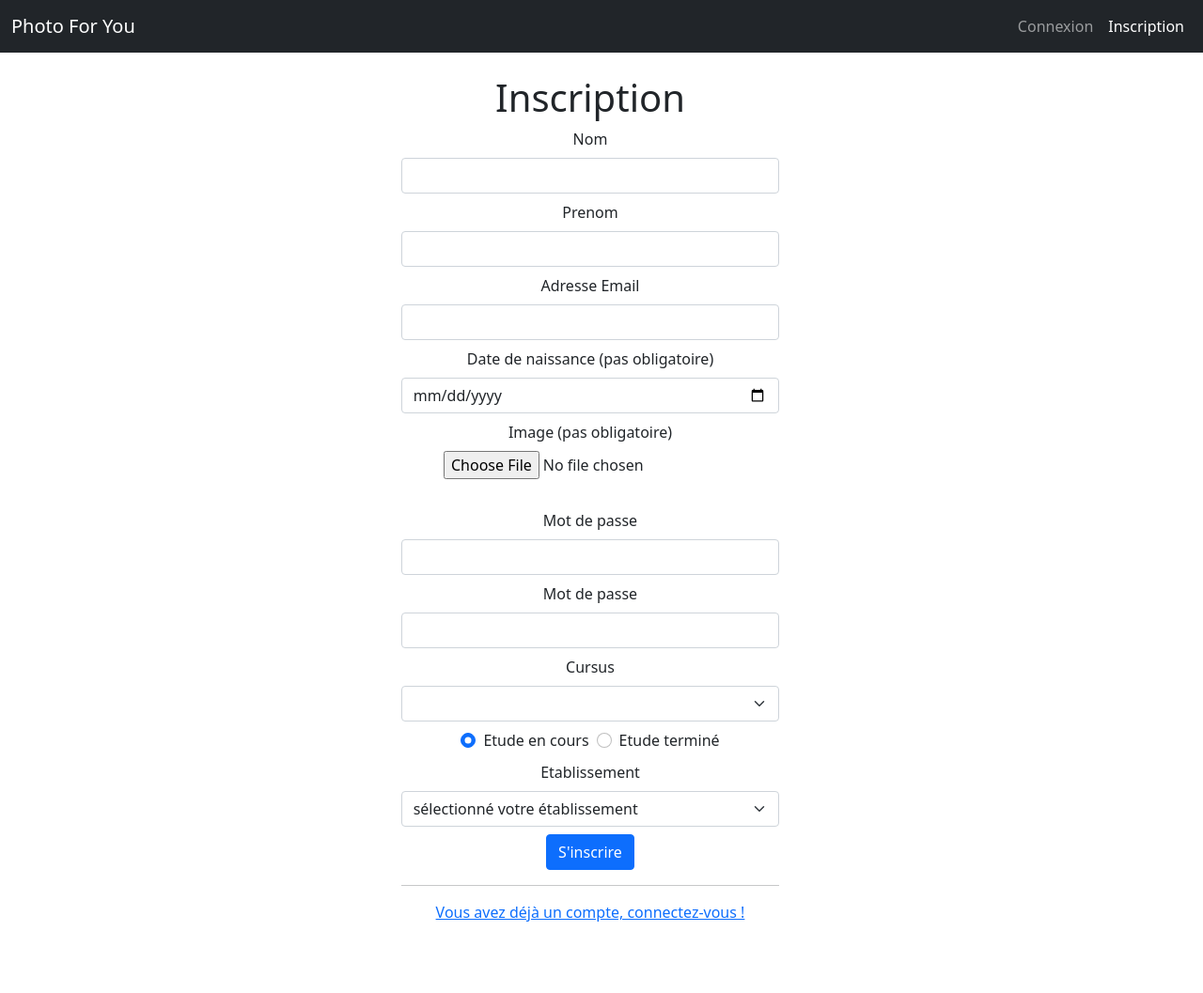
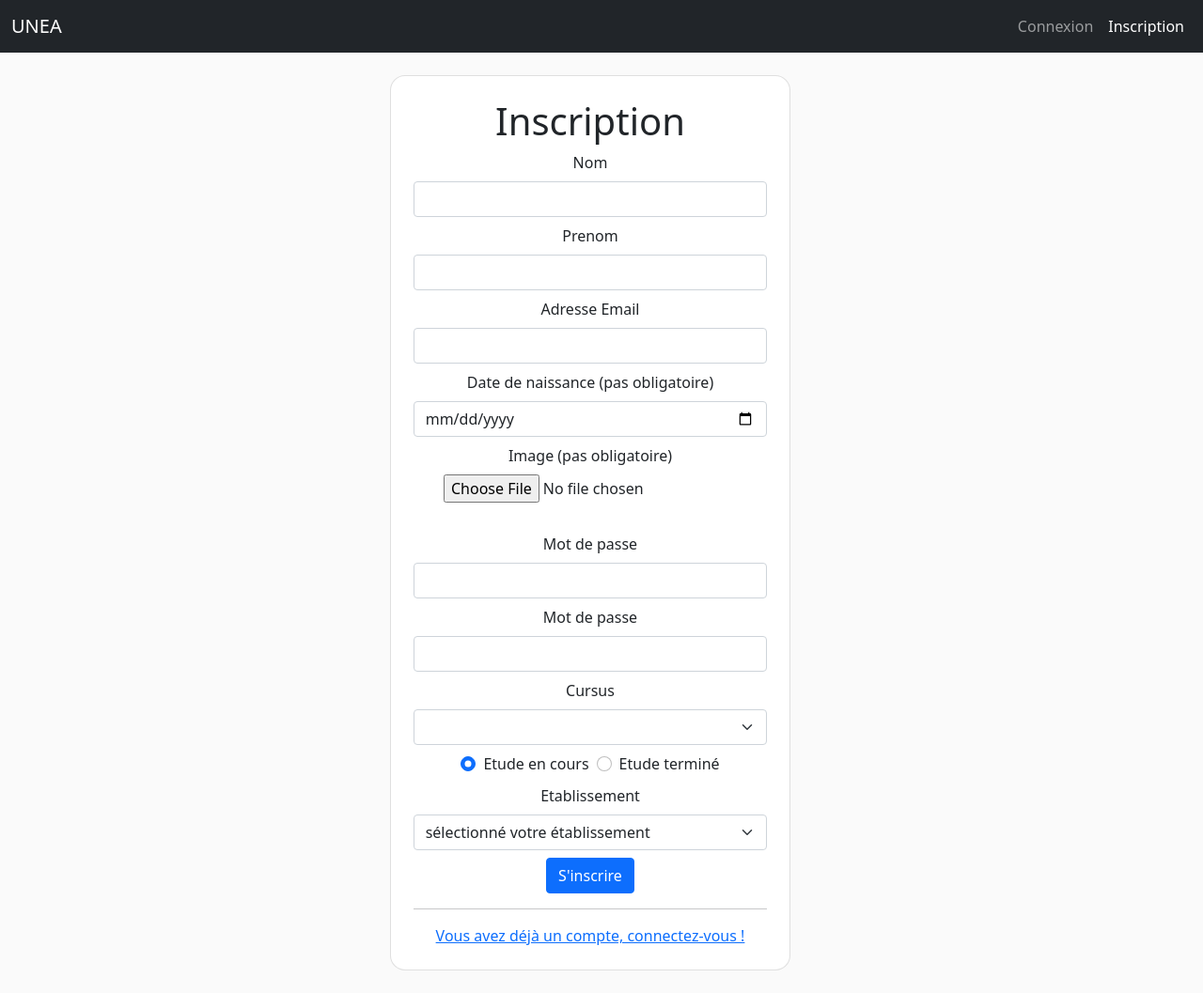
Before and after one commit to Miner-code/MIT-G4, a PHP site: page /inscription.php in a window 1280 px wide. Shown: the whole page at 94% size. Before the commit the page ends 981 px from the top, so only its background shows below. Run offline with PHP 8.4, Linux system fonts and the light colour scheme; data that the repository does not hold is empty.

Commit message:
co & incription

```diff
--- a/assets/css/main.css
+++ b/assets/css/main.css
@@ -0,0 +1,16 @@
+.bg-grey-light {
+    background-color: rgb(250, 250, 250);
+}
+
+.rounded-4 {
+    border-radius: 0.6rem !important;
+  }
+
+.rounded-5 {
+  border-radius: 1rem !important;
+}
+
+.navbar-logo{
+    height: 40px;
+    width: auto;
+}
--- a/assets/js/inscription.js
+++ b/assets/js/inscription.js
@@ -29,7 +29,7 @@ function onOtherEtab() {
             '</div>'+
             '<div class="mb-2">'+
                 '<label for="adresse_etab" class="form-label">Complement d\'adresse</label>'+
-                '<input type="text" class="form-control" name="adresse_etab" pattern="[a-zA-Zéè]{3,128}" required>'+
+                '<input type="text" class="form-control" name="adresse_etab" pattern="[a-zA-Z0-9À-ÿ'+"'"+'-]*{3,128}" required>'+
             '</div>'
         );
     } else {
--- a/connexion.php
+++ b/connexion.php
@@ -4,7 +4,7 @@
 		<title>Connexion</title>
         <?php include "includes/head.php"; ?>
 	</head>
-	<body>
+	<body class="bg-grey-light w-100">
 <?php
     include "includes/bdd.php";
     include "includes/nav.php";
@@ -52,8 +52,8 @@
     }
 
 ?>
-        <div class="row justify-content-center mt-4" style="width:100%;">
-            <div class="col-4 text-center">
+        <div class="row justify-content-center mt-4 w-100">
+            <div class="col-10 col-md-8 col-lg-6 col-xl-4 text-center card rounded-5 p-2 p-md-3 p-lg-4">
                 <form method="post">
                     <h1>Connexion</h1>
                     <div class="mb-3">
--- a/includes/nav.php
+++ b/includes/nav.php
@@ -1,6 +1,9 @@
 <nav class="navbar navbar-expand-lg navbar-dark bg-dark">
   <div class="container-fluid">
-    <a class="navbar-brand" href="index.php">Photo For You</a>
+    <a class="navbar-brand" href="index.php">
+      UNEA
+      <!-- <img src="assets/img/logoFondTransparent.png" alt="logo UNEA" class="navbar-logo"> -->
+    </a>
     <button class="navbar-toggler" type="button" data-bs-toggle="collapse" data-bs-target="#navbarSupportedContent" aria-controls="navbarSupportedContent" aria-expanded="false" aria-label="Toggle navigation">
       <span class="navbar-toggler-icon"></span>
     </button>
--- a/inscription.php
+++ b/inscription.php
@@ -5,15 +5,15 @@
         <?php include "includes/head.php"; ?>
         <script src="assets/js/inscription.js"></script>
 	</head>
-	<body>
+	<body class="bg-grey-light w-100">
     <?php
     include "includes/bdd.php";
     include "includes/nav.php";
     include "includes/gestion-inscription.php"
     ?>
 
-        <div class="row justify-content-center my-4" style="width:100%;">
-            <div class="col-4 text-center">
+        <div class="row justify-content-center my-4 w-100">
+            <div class="col-10 col-md-8 col-lg-6 col-xl-4 text-center card rounded-5 p-2 p-md-3 p-lg-4">
                 <form method="post" enctype="multipart/form-data">
                     <h1>Inscription</h1>
                     <div class="mb-2">
@@ -34,7 +34,7 @@
                     </div>
                     <div class="mb-2">
                         <label for="img_profil" class="form-label">Image (pas obligatoire)</label><br/>
-                        <input class="align-center" type="file" name="img_profil" onchange="loadFile(event)">
+                        <input type="file" name="img_profil" onchange="loadFile(event)">
                         <!-- Previsualisation de l'image qui vient d'arriver -->
                         <img style="height:auto; width:10em" id="output" />
                     </div>
```
Also changed, not shown: includes/gestion-inscription.php (+17 -24 lines), assets/img/logoFondTransparent.png (added).
